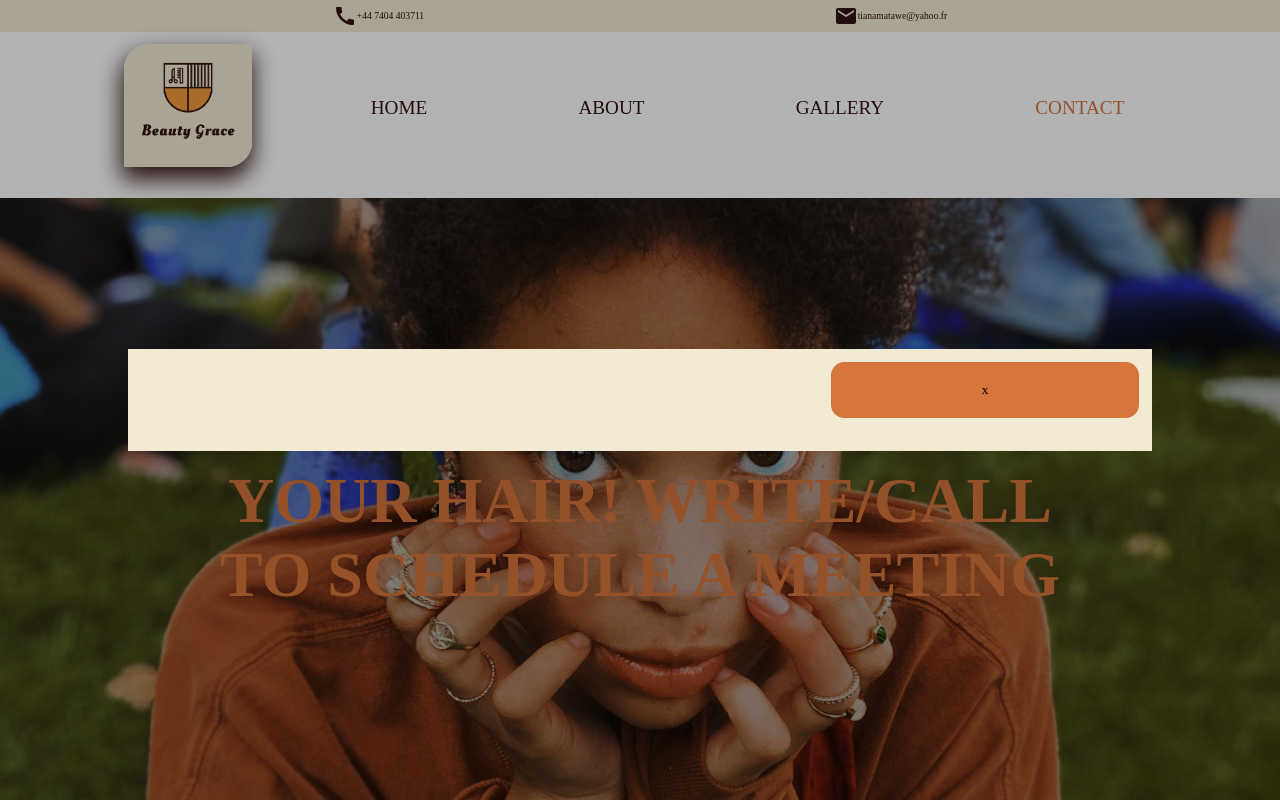
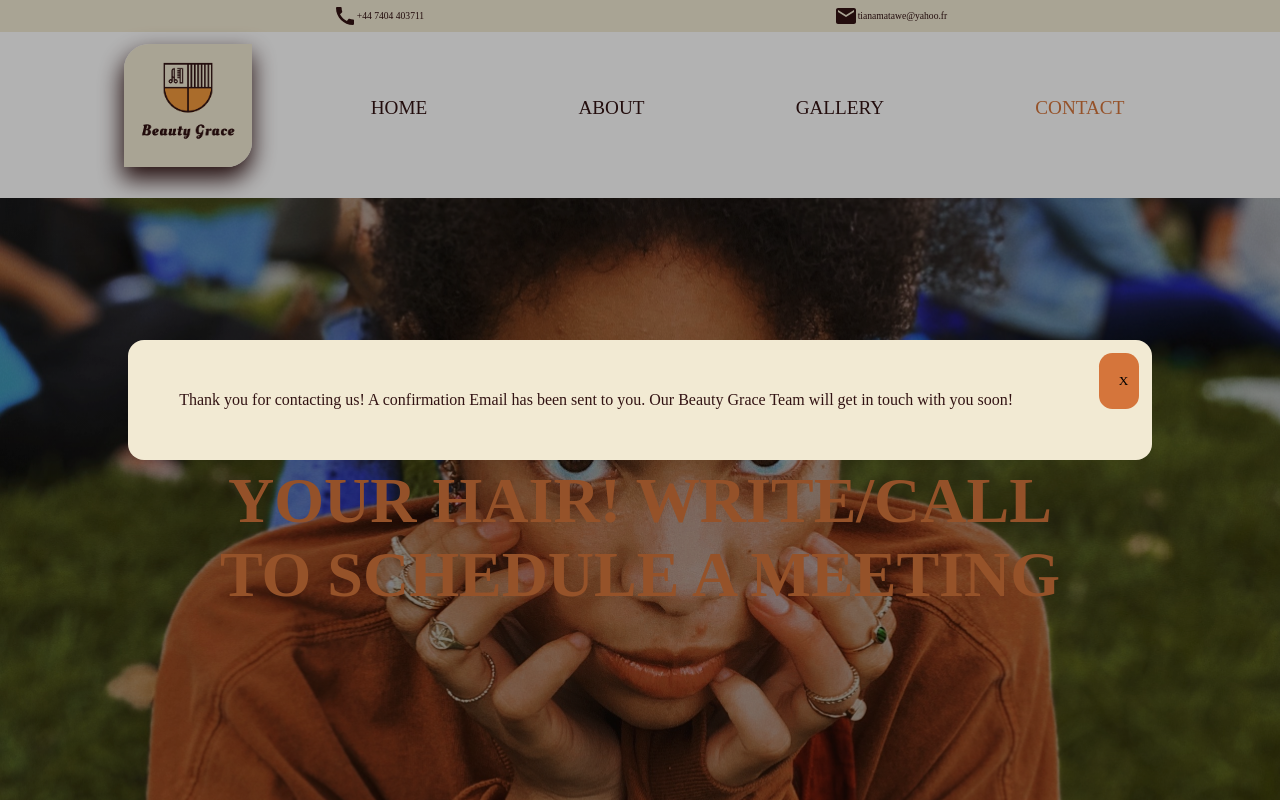
Before and after one commit to Isabelle-github/beauty_hair, a React (Create React App) app: page /contact in a window 1280 px wide. Shown: the top 800 px of the page. Built offline with nearby package versions, Linux system fonts and the light colour scheme; a web font is replaced by a local one.

Commit message:
popup confirmation works like charm yuhu

```diff
--- a/src/components/ContactForm.js
+++ b/src/components/ContactForm.js
@@ -6,6 +6,7 @@ import Popup from "./Popup";
 
 const ContactForm = () => {
   const form = useRef();
+  const [istrigger, setIsTrigger] = useState(true);
   const [isValid, setIsValid] = useState(false);
   const [errorMessage, setErrorMessage] = useState("");
   const [inputs, setInputs] = useState({
@@ -50,6 +51,7 @@ const ContactForm = () => {
         .then(
           (result) => {
             console.log(result.text);
+            setIsTrigger(true);
           },
           (error) => {
             console.log(error.text);
@@ -91,7 +93,11 @@ const ContactForm = () => {
         Submit
       </button>
       {/* <input type="submit" value="Submit"></input> */}
-      <Popup trigger={true} nameUser={inputs.name}></Popup>
+      <Popup
+        trigger={istrigger}
+        nameUser={inputs.name}
+        sethidePopup={setIsTrigger}
+      ></Popup>
     </form>
   );
 };
--- a/src/components/Popup.js
+++ b/src/components/Popup.js
@@ -5,7 +5,14 @@ function Popup(props) {
   return props.trigger ? (
     <div className="popup">
       <div className="popup-inner">
-        <button className="close-btn">x</button>
+        <p>
+          Thank you {props.nameUser} for contacting us! A confirmation Email has
+          been sent to you. Our Beauty Grace Team will get in touch with you
+          soon!
+        </p>
+        <button className="close-btn" onClick={() => props.sethidePopup(false)}>
+          X
+        </button>
       </div>
 
       {props.children}
--- a/src/components/styles/popup.scss
+++ b/src/components/styles/popup.scss
@@ -30,9 +30,12 @@ $fontTitles: "Open Sans", sans-serif;
   background-color: $orange-color;
   width: 100%;
   padding: 5%;
+  border-radius: 1em;
   .close-btn {
     position: absolute;
     top: 1em;
     right: 1em;
+    width: 1em;
+    padding: 1.5em;
   }
 }
```
